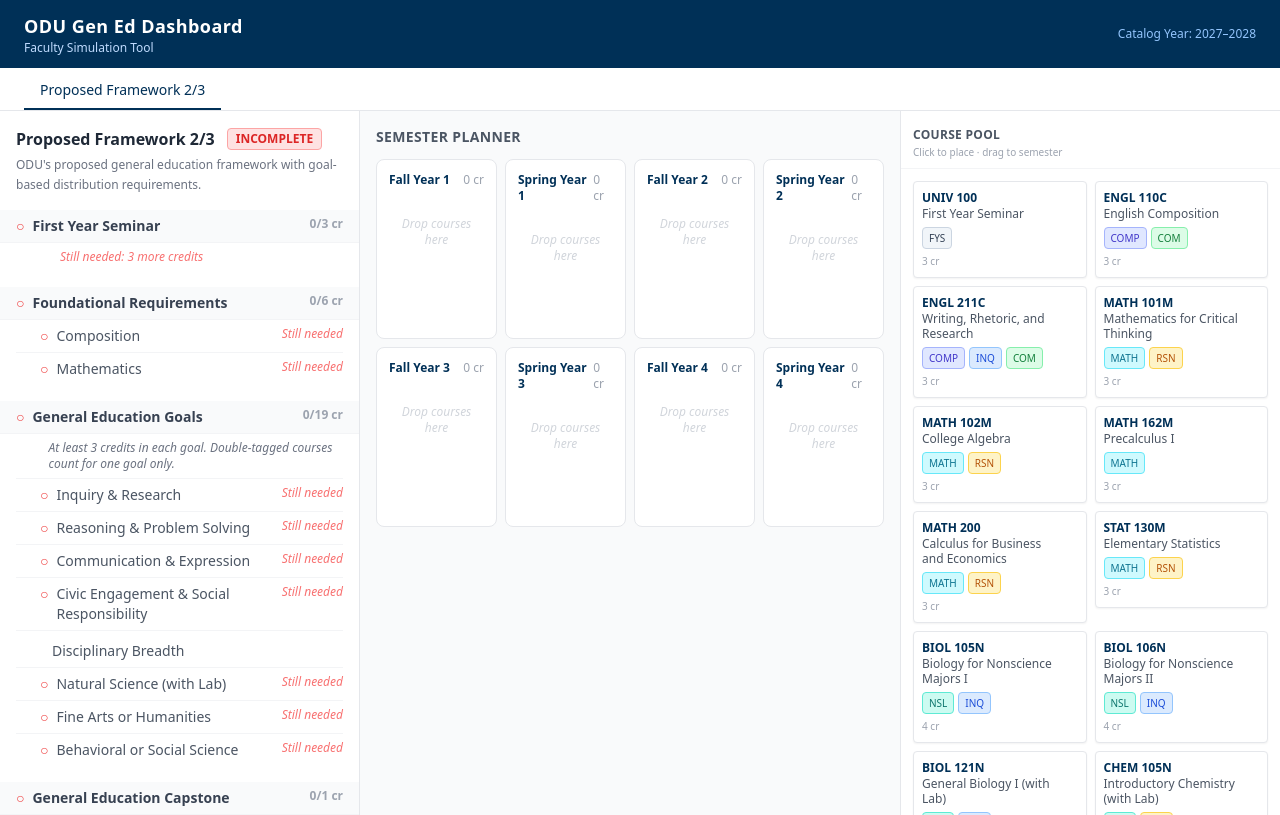
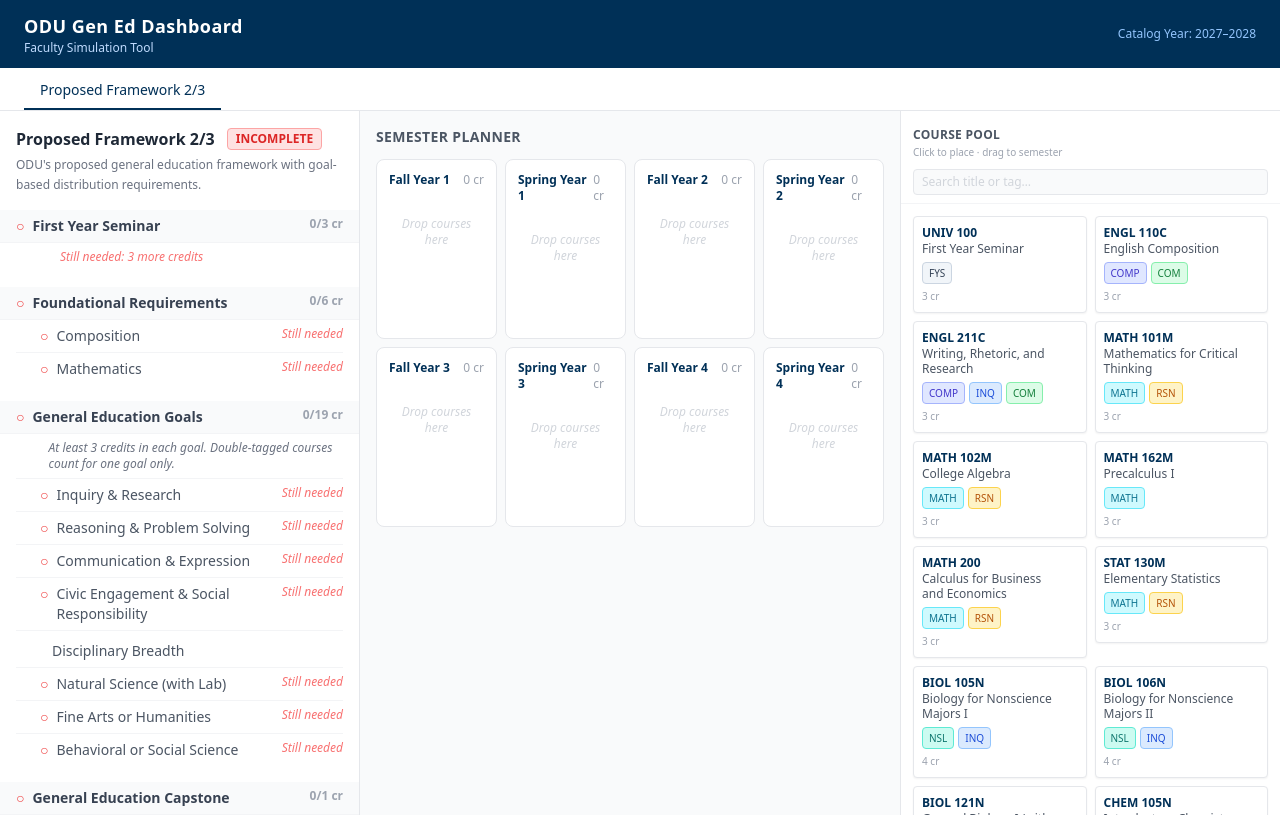
Before and after one commit to mgrau/gen-ed-dashboard, a Svelte app: page / in a window 1280 px wide. Built offline with nearby package versions, Linux system fonts and the light colour scheme.

Commit message:
add search filter to course pool

```diff
--- a/src/App.svelte
+++ b/src/App.svelte
@@ -7,6 +7,7 @@
   import SemesterPlanner from './components/SemesterPlanner.svelte'
   import CourseCard from './components/CourseCard.svelte'
   import { evaluate } from './lib/engine.js'
+  import { TAG_META } from './lib/tags.js'
 
   const frameworks = [frameworkA]
   let activeFrameworkIndex = 0
@@ -29,6 +30,24 @@
   $: evaluation = evaluate(activeFramework, placedCourses)
 
   let planOpen = false
+  let poolSearch = ''
+
+  function courseMatchesSearch(course, query) {
+    const q = query.toLowerCase()
+    if (course.title.toLowerCase().includes(q)) return true
+    if (course.code.toLowerCase().includes(q)) return true
+    return course.tags.some(t => {
+      const meta = TAG_META[t]
+      return meta && (
+        meta.label.toLowerCase().includes(q) ||
+        meta.short.toLowerCase().includes(q)
+      )
+    })
+  }
+
+  $: filteredPool = poolSearch.trim()
+    ? pool.filter(c => courseMatchesSearch(c, poolSearch.trim()))
+    : pool
   $: totalSections = activeFramework.sections?.length ?? 0
   $: satisfiedSections = Object.values(evaluation.sections).filter(s => s?.satisfied).length
 
@@ -104,9 +123,24 @@
       <div class="px-3 pt-4 pb-2 border-b border-gray-100 shrink-0">
         <h2 class="text-xs font-semibold text-gray-600 uppercase tracking-wide">Course Pool</h2>
         <p class="text-[10px] text-gray-400 mt-0.5">Click to place · drag to semester</p>
+        <div class="relative mt-2">
+          <input
+            type="search"
+            bind:value={poolSearch}
+            placeholder="Search title or tag…"
+            class="w-full text-xs rounded border border-gray-200 bg-gray-50 px-2 py-1 pr-6 placeholder-gray-300 focus:outline-none focus:border-odu-lightblue focus:bg-white"
+          />
+          {#if poolSearch}
+            <!-- svelte-ignore a11y-click-events-have-key-events -->
+            <span
+              class="absolute right-1.5 top-1/2 -translate-y-1/2 text-gray-300 hover:text-gray-500 cursor-pointer text-sm leading-none"
+              on:click={() => poolSearch = ''}
+            >✕</span>
+          {/if}
+        </div>
       </div>
       <div class="grid grid-cols-2 gap-2 p-3 content-start">
-        {#each pool as course (course.id)}
+        {#each filteredPool as course (course.id)}
           <!-- svelte-ignore a11y-click-events-have-key-events -->
           <div on:click={() => addToFirstAvailable(course)}>
             <CourseCard
@@ -115,8 +149,10 @@
             />
           </div>
         {/each}
-        {#if pool.length === 0}
-          <p class="text-gray-400 text-xs italic text-center col-span-2 mt-4">All courses placed.</p>
+        {#if filteredPool.length === 0}
+          <p class="text-gray-400 text-xs italic text-center col-span-2 mt-4">
+            {pool.length === 0 ? 'All courses placed.' : 'No matches.'}
+          </p>
         {/if}
       </div>
     </aside>
```
